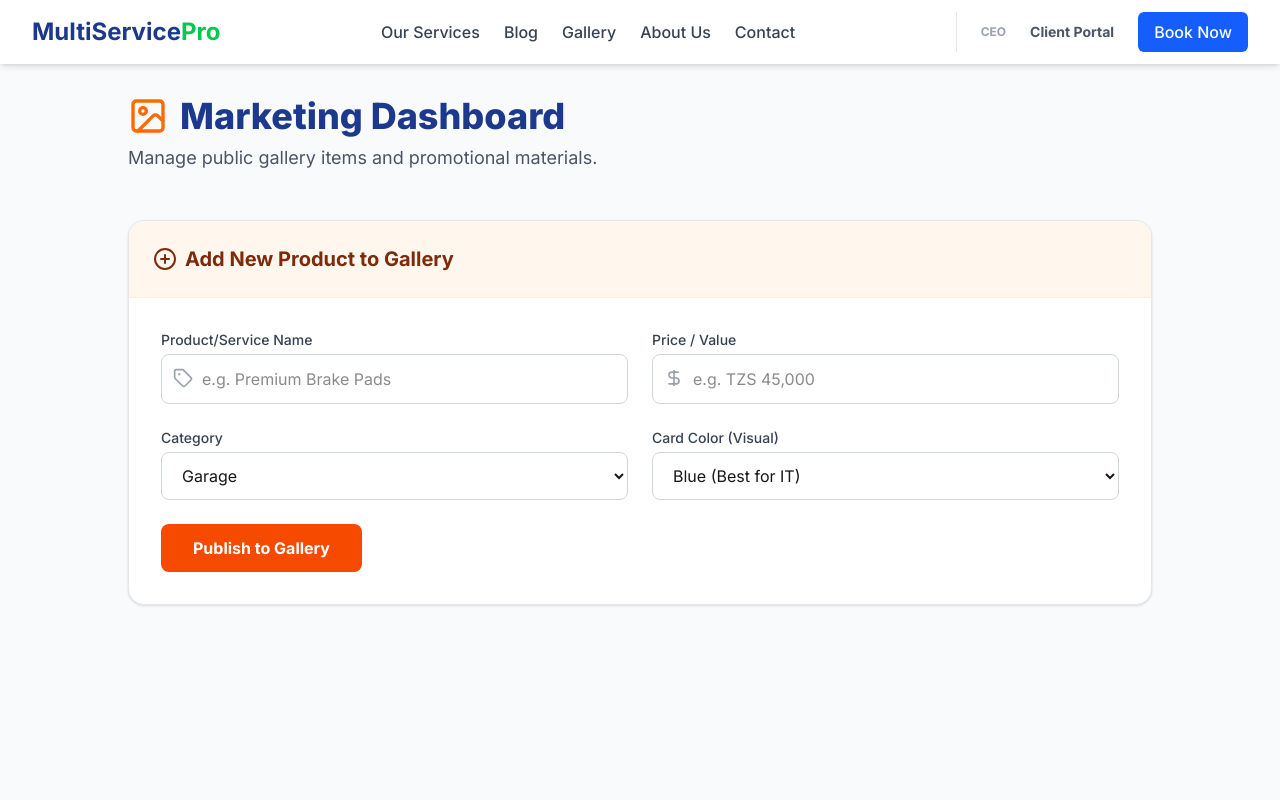
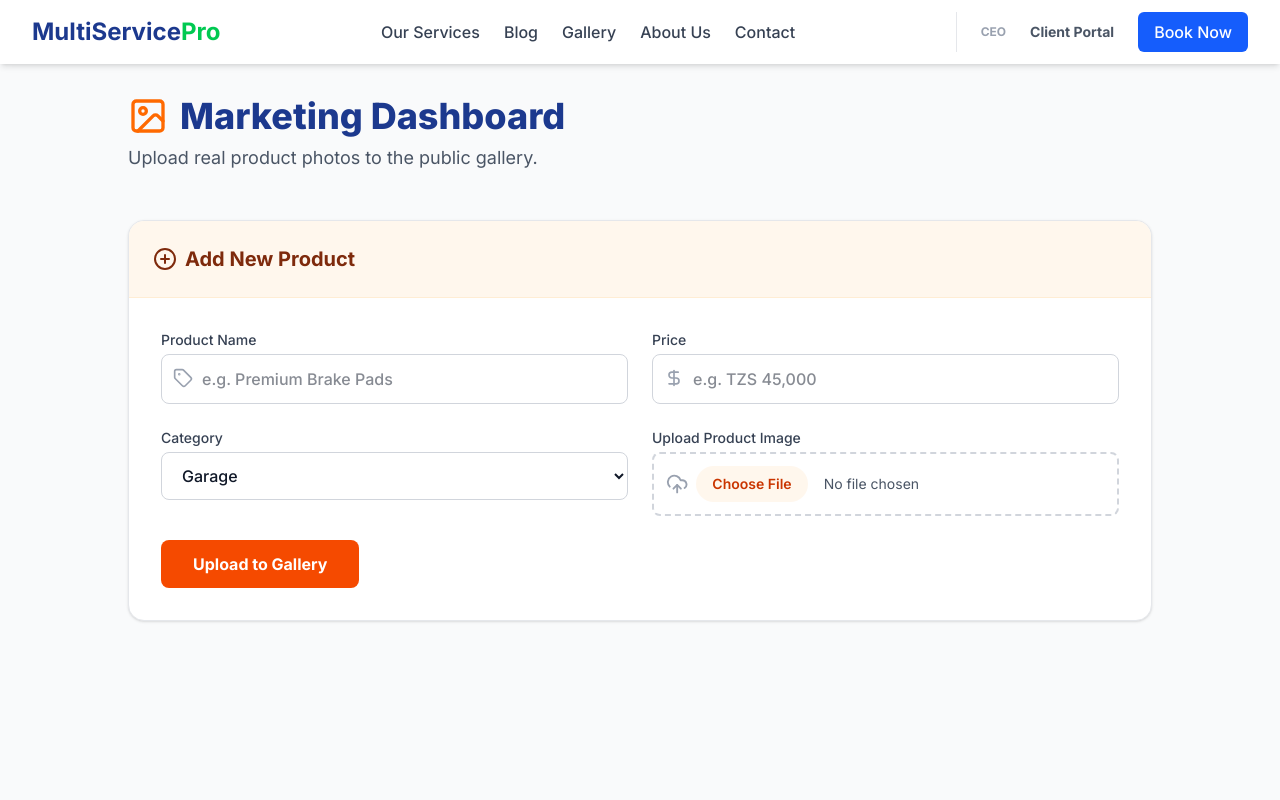
Before and after one commit to jemmziray-tech/multiservicepro, a Next.js app: page /marketing in a window 1280 px wide. Shown: the top 800 px of the page. Built offline with nearby package versions, Linux system fonts and the light colour scheme; no server answers.

Commit message:
Added real image rendering to the gallery

```diff
--- a/app/gallery/page.tsx
+++ b/app/gallery/page.tsx
@@ -1,7 +1,7 @@
 "use client";
 
 import { useState, useEffect } from "react";
-import { ShoppingCart, Eye, Loader2 } from "lucide-react";
+import { ShoppingCart, Eye, Loader2, Image as ImageIcon } from "lucide-react";
 import { supabase } from "../lib/supabase";
 
 export default function GalleryPage() {
@@ -9,13 +9,13 @@ export default function GalleryPage() {
   const [items, setItems] = useState<any[]>([]);
   const [loading, setLoading] = useState(true);
 
-  // Fetch live gallery items from Supabase
+  // Fetch live gallery items (now including image URLs!)
   useEffect(() => {
     const fetchGallery = async () => {
       const { data, error } = await supabase
         .from('gallery_items')
         .select('*')
-        .order('created_at', { ascending: false }); // Newest items first!
+        .order('created_at', { ascending: false });
 
       if (!error && data) {
         setItems(data);
@@ -64,13 +64,27 @@ export default function GalleryPage() {
               filteredItems.map((item) => (
                 <div key={item.id} className="bg-white rounded-2xl shadow-sm border border-gray-100 overflow-hidden group hover:shadow-xl transition-all duration-300">
 
-                  {/* Product Image Placeholder using dynamic color from database */}
-                  <div className={`${item.color} h-64 flex items-center justify-center relative overflow-hidden`}>
-                    <span className="text-white font-bold opacity-20 text-5xl uppercase transform -rotate-12">{item.category}</span>
+                  {/* DYNAMIC IMAGE DISPLAY */}
+                  <div className="h-64 relative overflow-hidden bg-gray-100 flex items-center justify-center">
 
+                    {item.image_url ? (
+                      // If a real image exists, show it!
+                      <img
+                        src={item.image_url}
+                        alt={item.name}
+                        className="w-full h-full object-cover group-hover:scale-110 transition-transform duration-500"
+                      />
+                    ) : (
+                      // Fallback: If no image, show the colored block
+                      <div className={`${item.color || 'bg-gray-200'} w-full h-full flex items-center justify-center`}>
+                        <span className="text-white font-bold opacity-20 text-5xl uppercase transform -rotate-12">{item.category}</span>
+                      </div>
+                    )}
+
+                    {/* Hover Actions (Always visible on hover) */}
                     <div className="absolute inset-0 bg-black/40 opacity-0 group-hover:opacity-100 transition-opacity flex items-center justify-center gap-4">
-                      <button className="bg-white p-3 rounded-full text-blue-600 hover:scale-110 transition"><Eye className="w-6 h-6" /></button>
-                      <button className="bg-white p-3 rounded-full text-green-600 hover:scale-110 transition"><ShoppingCart className="w-6 h-6" /></button>
+                      <button className="bg-white p-3 rounded-full text-blue-600 hover:scale-110 transition shadow-lg"><Eye className="w-6 h-6" /></button>
+                      <button className="bg-white p-3 rounded-full text-green-600 hover:scale-110 transition shadow-lg"><ShoppingCart className="w-6 h-6" /></button>
                     </div>
                   </div>
 
@@ -79,7 +93,9 @@ export default function GalleryPage() {
                       <h3 className="text-xl font-bold text-gray-900">{item.name}</h3>
                       <span className="text-blue-600 font-bold whitespace-nowrap ml-4">{item.price}</span>
                     </div>
-                    <p className="text-gray-500 text-sm">Category: {item.category}</p>
+                    <p className="text-gray-500 text-sm flex items-center gap-1">
+                      <ImageIcon className="w-4 h-4" /> Category: {item.category}
+                    </p>
                     <button className="mt-6 w-full py-3 rounded-lg border-2 border-blue-600 text-blue-600 font-bold hover:bg-blue-600 hover:text-white transition">
                       Inquire Now
                     </button>
--- a/app/marketing/page.tsx
+++ b/app/marketing/page.tsx
@@ -1,35 +1,62 @@
 "use client";
 
 import { useState } from "react";
-import { PlusCircle, Image as ImageIcon, Tag, DollarSign, Loader2, CheckCircle } from "lucide-react";
+import { PlusCircle, Image as ImageIcon, Tag, DollarSign, Loader2, CheckCircle, UploadCloud } from "lucide-react";
 import { supabase } from "../lib/supabase";
 
 export default function MarketingPage() {
   const [name, setName] = useState("");
   const [category, setCategory] = useState("Garage");
   const [price, setPrice] = useState("");
-  const [color, setColor] = useState("bg-blue-500");
+  const [file, setFile] = useState<File | null>(null); // NEW: Holds the selected image
 
   const [loading, setLoading] = useState(false);
   const [success, setSuccess] = useState(false);
 
   const handleAddItem = async (e: React.FormEvent) => {
     e.preventDefault();
+
+    if (!file) {
+      alert("Please select an image to upload!");
+      return;
+    }
+
     setLoading(true);
 
-    const { error } = await supabase.from('gallery_items').insert([
-      { name, category, price, color }
-    ]);
+    try {
+      // 1. Upload the image to Supabase Storage
+      const fileExt = file.name.split('.').pop();
+      const fileName = `${Math.random()}.${fileExt}`; // Create a unique name
 
-    setLoading(false);
+      const { error: uploadError } = await supabase.storage
+        .from('gallery')
+        .upload(fileName, file);
 
-    if (error) {
-      alert("Error adding item: " + error.message);
-    } else {
+      if (uploadError) throw uploadError;
+
+      // 2. Get the public URL of the uploaded image
+      const { data: { publicUrl } } = supabase.storage
+        .from('gallery')
+        .getPublicUrl(fileName);
+
+      // 3. Save the product details AND the image URL to the database
+      const { error: dbError } = await supabase.from('gallery_items').insert([
+        { name, category, price, color: 'bg-gray-100', image_url: publicUrl } // We keep a default color just in case
+      ]);
+
+      if (dbError) throw dbError;
+
+      // Success! Reset the form.
       setSuccess(true);
       setName("");
       setPrice("");
-      setTimeout(() => setSuccess(false), 3000); // Hide success message after 3 seconds
+      setFile(null);
+      setTimeout(() => setSuccess(false), 3000);
+
+    } catch (error: any) {
+      alert("Error: " + error.message);
+    } finally {
+      setLoading(false);
     }
   };
 
@@ -42,14 +69,14 @@ export default function MarketingPage() {
           <h1 className="text-4xl font-extrabold text-blue-900 flex items-center gap-3">
             <ImageIcon className="text-orange-500 w-10 h-10" /> Marketing Dashboard
           </h1>
-          <p className="text-gray-600 mt-2 text-lg">Manage public gallery items and promotional materials.</p>
+          <p className="text-gray-600 mt-2 text-lg">Upload real product photos to the public gallery.</p>
         </div>
 
-        {/* NEW: Add to Gallery Form */}
+        {/* Add to Gallery Form */}
         <div className="bg-white rounded-2xl shadow-sm border border-gray-200 overflow-hidden">
           <div className="bg-orange-50 p-6 border-b border-orange-100">
             <h2 className="text-xl font-bold text-orange-900 flex items-center gap-2">
-              <PlusCircle className="w-6 h-6" /> Add New Product to Gallery
+              <PlusCircle className="w-6 h-6" /> Add New Product
             </h2>
           </div>
 
@@ -57,27 +84,27 @@ export default function MarketingPage() {
             <div className="grid grid-cols-1 md:grid-cols-2 gap-6">
 
               <div>
-                <label className="block text-sm font-medium text-gray-700 mb-1">Product/Service Name</label>
+                <label className="block text-sm font-medium text-gray-700 mb-1">Product Name</label>
                 <div className="relative">
                   <Tag className="absolute left-3 top-3.5 h-5 w-5 text-gray-400" />
                   <input type="text" required value={name} onChange={(e) => setName(e.target.value)}
-                    className="w-full pl-10 pr-4 py-3 rounded-lg border border-gray-300 focus:ring-2 focus:ring-orange-500 outline-none" placeholder="e.g. Premium Brake Pads" />
+                    className="w-full pl-10 pr-4 py-3 rounded-lg border border-gray-300 focus:ring-2 focus:ring-orange-500 outline-none text-gray-900 bg-white font-medium" placeholder="e.g. Premium Brake Pads" />
                 </div>
               </div>
 
               <div>
-                <label className="block text-sm font-medium text-gray-700 mb-1">Price / Value</label>
+                <label className="block text-sm font-medium text-gray-700 mb-1">Price</label>
                 <div className="relative">
                   <DollarSign className="absolute left-3 top-3.5 h-5 w-5 text-gray-400" />
                   <input type="text" required value={price} onChange={(e) => setPrice(e.target.value)}
-                    className="w-full pl-10 pr-4 py-3 rounded-lg border border-gray-300 focus:ring-2 focus:ring-orange-500 outline-none" placeholder="e.g. TZS 45,000" />
+                    className="w-full pl-10 pr-4 py-3 rounded-lg border border-gray-300 focus:ring-2 focus:ring-orange-500 outline-none text-gray-900 bg-white font-medium" placeholder="e.g. TZS 45,000" />
                 </div>
               </div>
 
               <div>
                 <label className="block text-sm font-medium text-gray-700 mb-1">Category</label>
                 <select value={category} onChange={(e) => setCategory(e.target.value)}
-                  className="w-full px-4 py-3 rounded-lg border border-gray-300 focus:ring-2 focus:ring-orange-500 outline-none bg-white">
+                  className="w-full px-4 py-3 rounded-lg border border-gray-300 focus:ring-2 focus:ring-orange-500 outline-none bg-white text-gray-900 font-medium">
                   <option value="Garage">Garage</option>
                   <option value="Agriculture">Agriculture</option>
                   <option value="IT">IT Services</option>
@@ -85,21 +112,25 @@ export default function MarketingPage() {
                 </select>
               </div>
 
+              {/* NEW: Image Upload Field */}
               <div>
-                <label className="block text-sm font-medium text-gray-700 mb-1">Card Color (Visual)</label>
-                <select value={color} onChange={(e) => setColor(e.target.value)}
-                  className="w-full px-4 py-3 rounded-lg border border-gray-300 focus:ring-2 focus:ring-orange-500 outline-none bg-white">
-                  <option value="bg-red-500">Red (Best for Garage)</option>
-                  <option value="bg-green-500">Green (Best for Agriculture)</option>
-                  <option value="bg-blue-500">Blue (Best for IT)</option>
-                  <option value="bg-orange-500">Orange (Best for Logistics)</option>
-                </select>
+                <label className="block text-sm font-medium text-gray-700 mb-1">Upload Product Image</label>
+                <div className="relative border-2 border-dashed border-gray-300 rounded-lg p-3 hover:border-orange-500 transition bg-white flex items-center">
+                  <UploadCloud className="w-6 h-6 text-gray-400 mr-2" />
+                  <input
+                    type="file"
+                    accept="image/*"
+                    required
+                    onChange={(e) => setFile(e.target.files ? e.target.files[0] : null)}
+                    className="w-full text-sm text-gray-600 file:mr-4 file:py-2 file:px-4 file:rounded-full file:border-0 file:text-sm file:font-semibold file:bg-orange-50 file:text-orange-700 hover:file:bg-orange-100 cursor-pointer"
+                  />
+                </div>
               </div>
 
             </div>
 
             <button type="submit" disabled={loading} className="w-full md:w-auto bg-orange-600 text-white px-8 py-3 rounded-lg font-bold hover:bg-orange-700 transition flex items-center justify-center gap-2">
-              {loading ? <Loader2 className="animate-spin w-5 h-5" /> : success ? <><CheckCircle className="w-5 h-5" /> Added Successfully!</> : "Publish to Gallery"}
+              {loading ? <Loader2 className="animate-spin w-5 h-5" /> : success ? <><CheckCircle className="w-5 h-5" /> Uploaded Successfully!</> : "Upload to Gallery"}
             </button>
           </form>
         </div>
```
